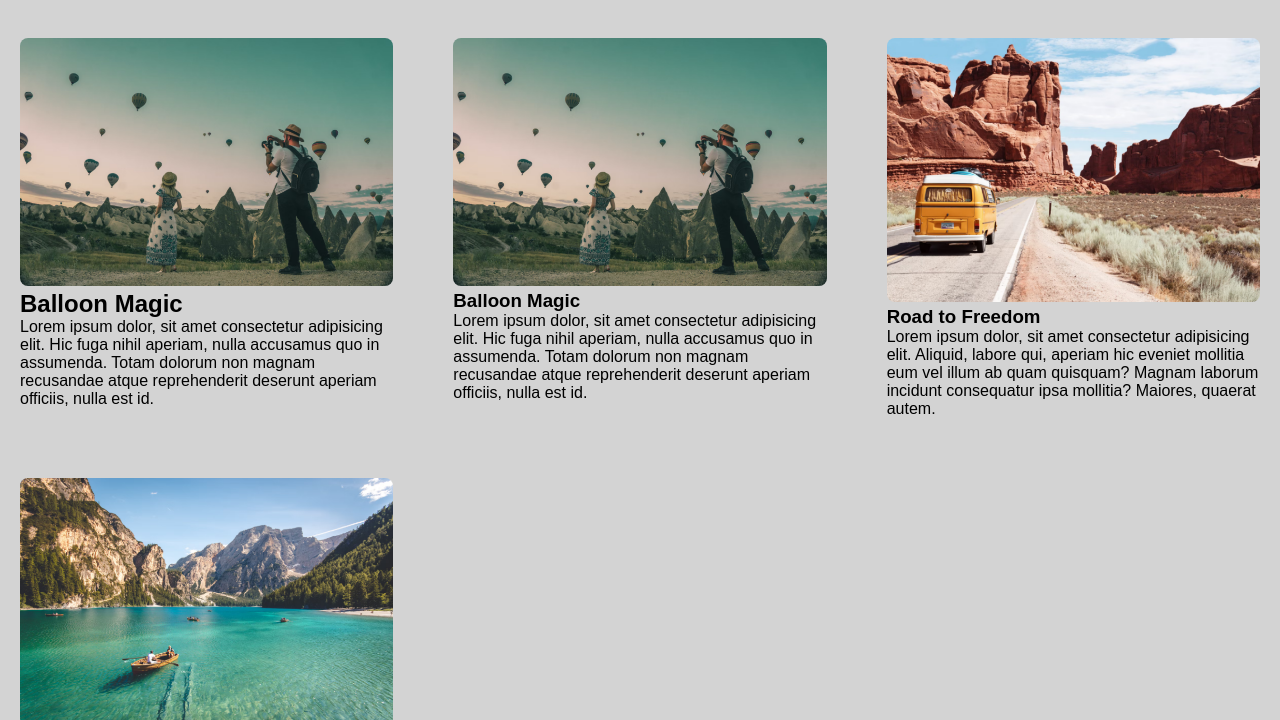
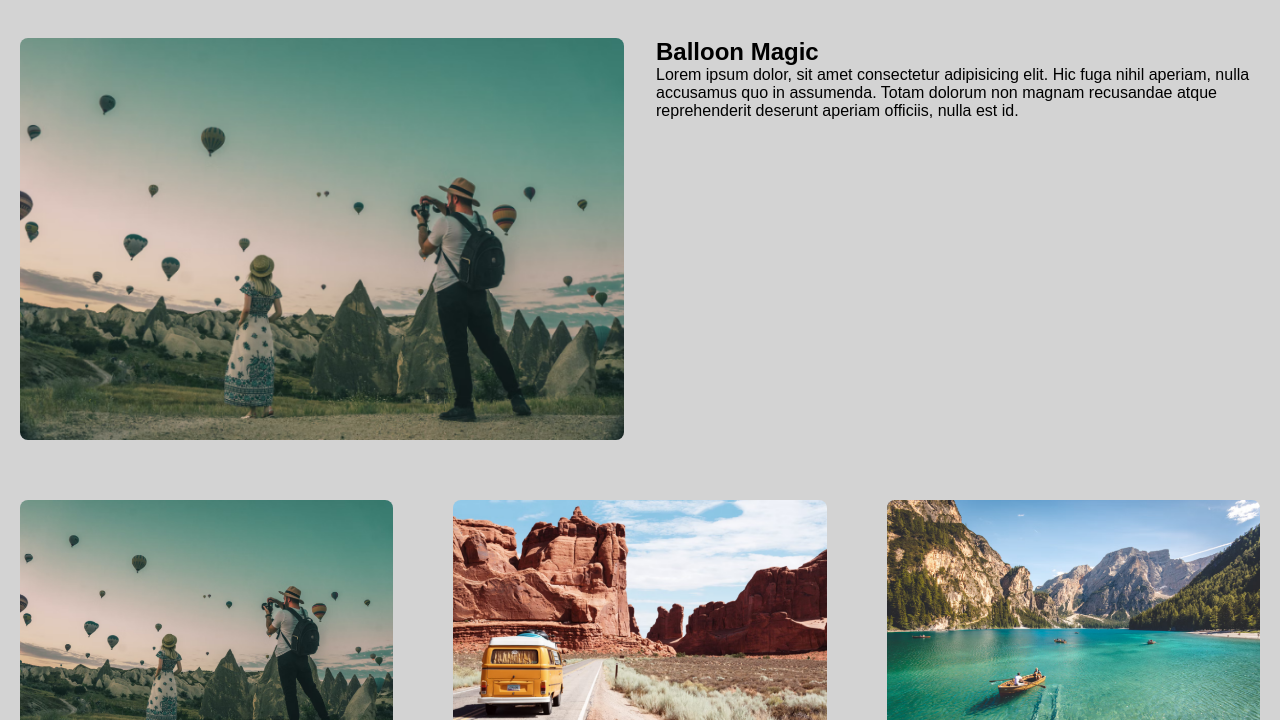
Before and after one commit to gabriel-vilano/html-css, a plain HTML site: page grid002/2 - multi-column/index.html in a window 1280 px wide. Shown: the part 80-800 px from the top of the page. Drawn offline with Linux system fonts and the light colour scheme.

Commit message:
iniciei o exercicio do grid003

```diff
--- a/grid002/2 - multi-column/style.css
+++ b/grid002/2 - multi-column/style.css
@@ -24,6 +24,13 @@ header {
     margin: 20px auto;
 }
 
+article.featured {
+    grid-column: 1 / 4;
+    display: grid;
+    grid-template-columns: 1fr 1fr;
+    gap: 32px;
+}
+
 article img, article.featured img {
     width: 100%;
     border-radius: 8px;
```
Also changed, not shown: grid003/index.html (added), grid003/style.css (added).
